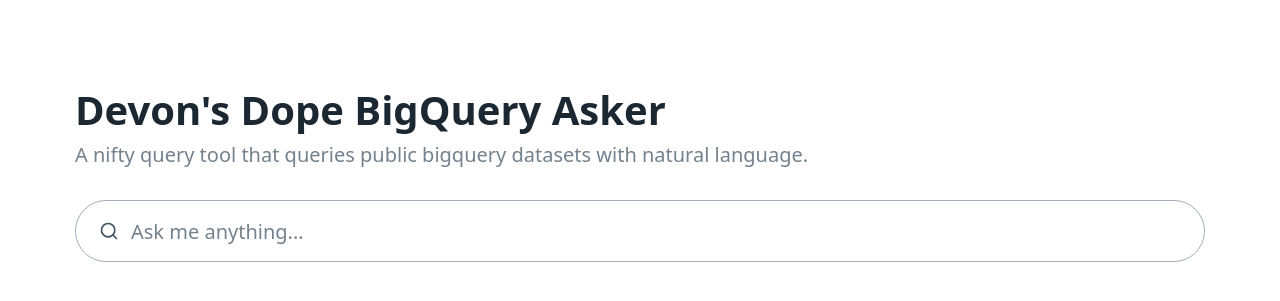
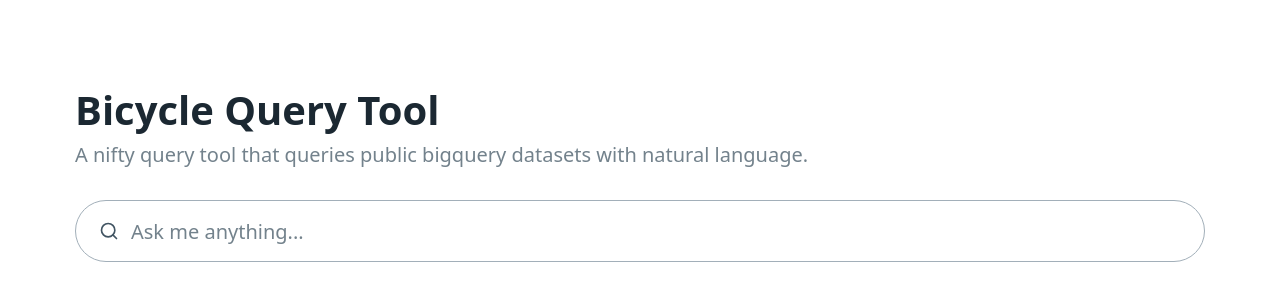
Before and after one commit to x/bicycle, a Flask app: page / in a window 1280 px wide. Shown: the top 301 px of the page. Run offline with Flask 2, Linux system fonts and the light colour scheme; some libraries are stand-ins or nearby versions.

Commit message:
make stuff work

```diff
--- a/bicycle/prompt.py
+++ b/bicycle/prompt.py
@@ -2,6 +2,7 @@
 import os
 
 import openai
+import sqlparse
 
 from .tables import (
     CITIBIKE_STATIONS_FIELDS,
@@ -50,10 +51,25 @@
 CITIBIKE_PROMPT = f"""
 {GOPHER_PROMPT_PREAMBLE}
 {SQL_PREAMBLE}
-User: Given the BigQuery table '{CITIBIKE_TRIPS_NAME}' with fields '{CITIBIKE_TRIPS_FIELDS}' and the table '{CITIBIKE_STATIONS_NAME}' with fields '{CITIBIKE_STATIONS_FIELDS}' what's a BigQuery query that answers the question '%s'
+User: Given the BigQuery table '{CITIBIKE_TRIPS_NAME}' with fields '{json.dumps(CITIBIKE_TRIPS_FIELDS)}' and the table '{CITIBIKE_STATIONS_NAME}' with fields '{json.dumps(CITIBIKE_STATIONS_FIELDS)}' what's a BigQuery query that answers the question '%s'
 Gopher:"""
 
 ENGINE = "code-davinci-002"
+
+
+def clean_code(code: str) -> str:
+    code = code.replace("Gopher:", "").replace("User:", "")
+    code = sqlparse.format(
+        code,
+        reindent=True,
+        keyword_case="upper",
+        strip_comments=True,
+    )
+    print("cleaned code:", code)
+    code = code.replace("`citibike_stations`", f"`{CITIBIKE_STATIONS_NAME}`")
+    code = code.replace("`citibike_trips`", f"`{CITIBIKE_TRIPS_NAME}`")
+    print("cleaned code:", code)
+    return code
 
 
 def question_to_code(question: str) -> str:
@@ -66,7 +82,10 @@
         max_tokens=256,
         stop="User:",
         n=1,
+        best_of=4,
     )
     completion = response.choices[0].text  # type: ignore
     print("completion:", completion)
-    return completion
+    code = clean_code(completion)
+    print("code:", code)
+    return code
--- a/bicycle/server.py
+++ b/bicycle/server.py
@@ -1,4 +1,5 @@
 import json
+import logging
 import os
 from random import sample
 from time import sleep
@@ -9,6 +10,7 @@
 from dotenv import load_dotenv
 from flask import Flask, g, make_response, render_template, request
 from flask.wrappers import Response
+from google.cloud import bigquery
 
 from .prompt import question_to_code
 
@@ -23,12 +25,12 @@
     return g.openai
 
 
-def get_test_data() -> Tuple[str, pd.DataFrame]:
+def get_test_data() -> Tuple[str, str]:
     """Test data to be returned when the user enters the word 'test' in the prompt."""
     sleep(3)
     df = pd.DataFrame({k: sample(range(0, 100), 15) for k in ["Foo", "Bar", "Baz"]})
     code = "SELECT foo, bar, baz\nFROM test_table\nWHERE foo < 100"
-    return code, df
+    return code, df_to_table_html(df)
 
 
 @app.route("/")
@@ -36,22 +38,40 @@
     return render_template("index.html")
 
 
-def format_response(code: str, df: pd.DataFrame) -> Response:
+def format_response(code: str, table_html: str) -> Response:
     """Format the response to be returned to the user."""
+    resp = make_response(render_template("response.html", html=table_html, code=code))
+    resp.headers["HX-Trigger-After-Swap"] = "afterResponse"
+    return resp
+
+
+def query_bq(code: str) -> pd.DataFrame:
+    """Query BigQuery and return a dataframe."""
+    client = bigquery.Client()
+    query_job = client.query(code)
+    df = query_job.to_dataframe()
+    return df
+
+
+def df_to_table_html(df: pd.DataFrame) -> str:
+    """Convert a dataframe to HTML."""
     html = df.to_html()
     html = html.replace('border="1"', "")  # Let pico.css do this
-    resp = make_response(render_template("response.html", html=html, code=code))
-    resp.headers["HX-Trigger-After-Swap"] = "afterResponse"
-    return resp
+    return html
 
 
 @app.route("/query", methods=["POST"])
 def query():
     question = request.form.get("query") or ""
+    if question == "test":
+        return format_response(*get_test_data())
     if len(question) < 10:
         return render_template("noquery.html")
-    if question == "test":
-        return format_response(*get_test_data())
     code = question_to_code(question)
-    df = pd.DataFrame({k: sample(range(0, 100), 5) for k in ["Foo", "Bar", "Baz"]})
-    return format_response(code, df)
+    try:
+        df = query_bq(code)
+        table = df_to_table_html(df)
+    except Exception as e:
+        logging.exception(e)
+        table = "<p>Sorry, I couldn't run that query.</p>"
+    return format_response(code, table)
--- a/bicycle/tables.py
+++ b/bicycle/tables.py
@@ -1,4 +1,4 @@
-CITIBIKE_STATIONS_NAME = "citibike_stations"
+CITIBIKE_STATIONS_NAME = "bigquery-public-data.new_york.citibike_stations"
 CITIBIKE_STATIONS_FIELDS = [
     {
         "name": "station_id",
@@ -128,7 +128,7 @@
     },
 ]
 
-CITIBIKE_TRIPS_NAME = "citibike_trips"
+CITIBIKE_TRIPS_NAME = "bigquery-public-data.new_york.citibike_trips"
 CITIBIKE_TRIPS_FIELDS = [
     {
         "name": "tripduration",
--- a/bicycle/templates/base.html
+++ b/bicycle/templates/base.html
@@ -9,7 +9,7 @@
     <link rel="stylesheet" href="//unpkg.com/@picocss/pico@latest/css/pico.classless.min.css">
     <link rel="stylesheet" href="//unpkg.com/@highlightjs/cdn-assets@11.6.0/styles/default.min.css">
     <script type="text/javascript" src="//unpkg.com/htmx.org@1.7.0/dist/htmx.js"></script>
-    <title>Devon's Dope BigQuery Asker</title>
+    <title>🚲 Bicycle Query Tool</title>
 </head>
 
 <body>
--- a/bicycle/templates/index.html
+++ b/bicycle/templates/index.html
@@ -2,7 +2,7 @@
 
 {% block content %}
 <hgroup>
-    <h1>Devon's Dope BigQuery Asker</h1>
+    <h1>Bicycle Query Tool</h1>
     <h3>A nifty query tool that queries public bigquery datasets with natural language.</h3>
 </hgroup>
 <input type="search" name="query" placeholder="Ask me anything..." / hx-post="/query"
--- a/pyproject.toml
+++ b/pyproject.toml
@@ -6,12 +6,14 @@
 readme = "README.md"
 
 [tool.poetry.dependencies]
-python = "^3.10"
+python = "3.10.3"
 openai = "^0.25.0"
 Flask = "^2.2.2"
 python-dotenv = "^0.21.0"
 pandas = "^1.5.1"
 sqlparse = "^0.4.3"
+google-cloud-bigquery = "^3.3.6"
+db-dtypes = "^1.0.4"
 
 [tool.poetry.group.dev.dependencies]
 black = "^22.10.0"
```
Also changed, not shown: bicycle/templates/response.html (+5 -3 lines), 1 other file.
